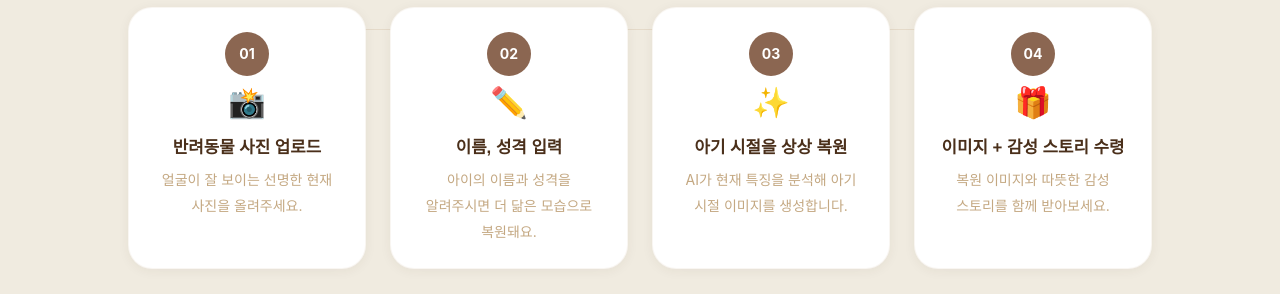
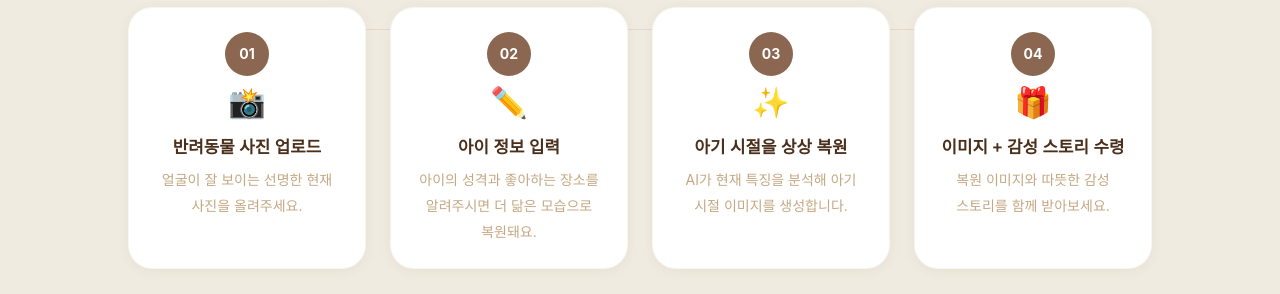
Before and after one commit to oksi2337/mylovelylittlebaby, a Next.js app: page / in a window 1280 px wide. Shown: the part 4540-4834 px from the top of the page. Built offline with nearby package versions, Linux system fonts and the light colour scheme; a web font is replaced by a local one.

Commit message:
auto: update files

```diff
--- a/src/components/landing/HowItWorksSection.tsx
+++ b/src/components/landing/HowItWorksSection.tsx
@@ -13,8 +13,8 @@ const STEPS = [
   {
     num: '02',
     icon: '✏️',
-    title: '이름, 성격 입력',
-    desc: '아이의 이름과 성격을 알려주시면 더 닮은 모습으로 복원돼요.',
+    title: '아이 정보 입력',
+    desc: '아이의 성격과 좋아하는 장소를 알려주시면 더 닮은 모습으로 복원돼요.',
   },
   {
     num: '03',
```
